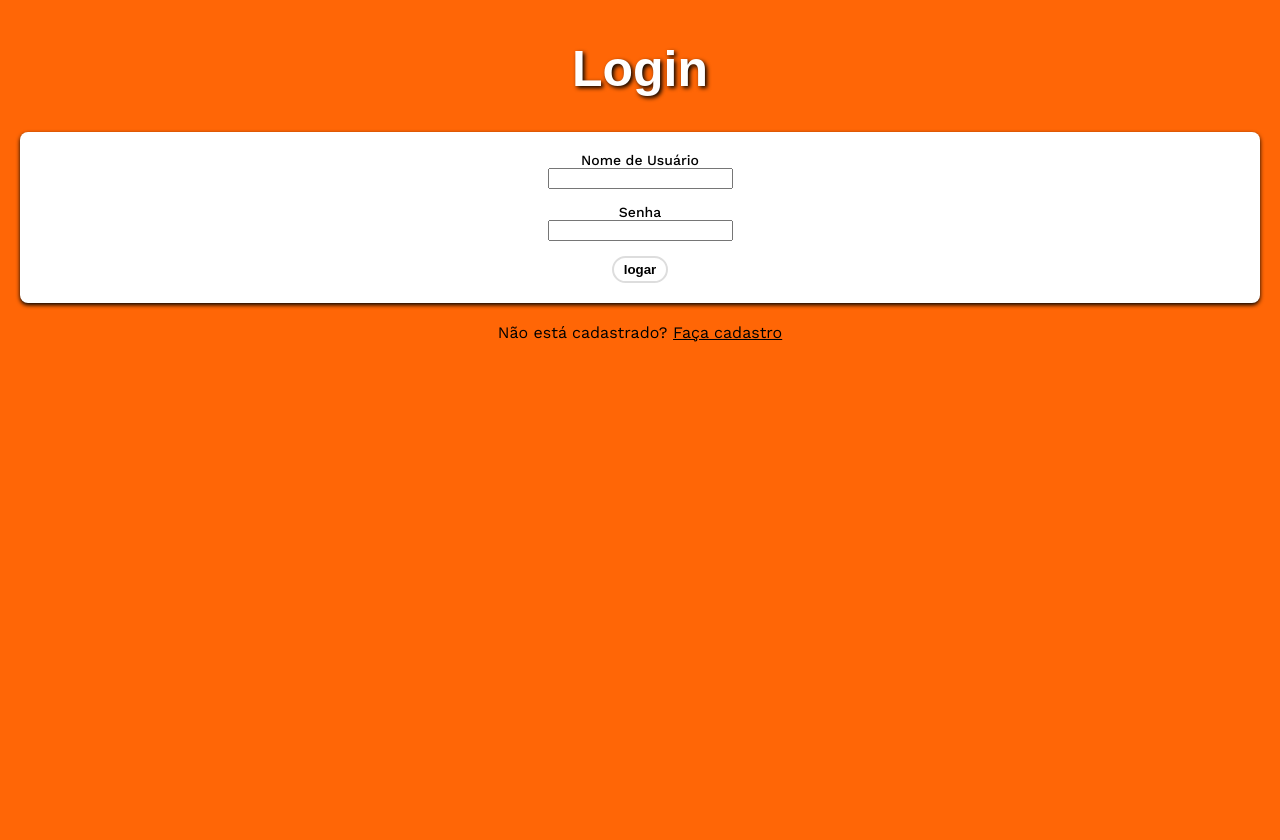
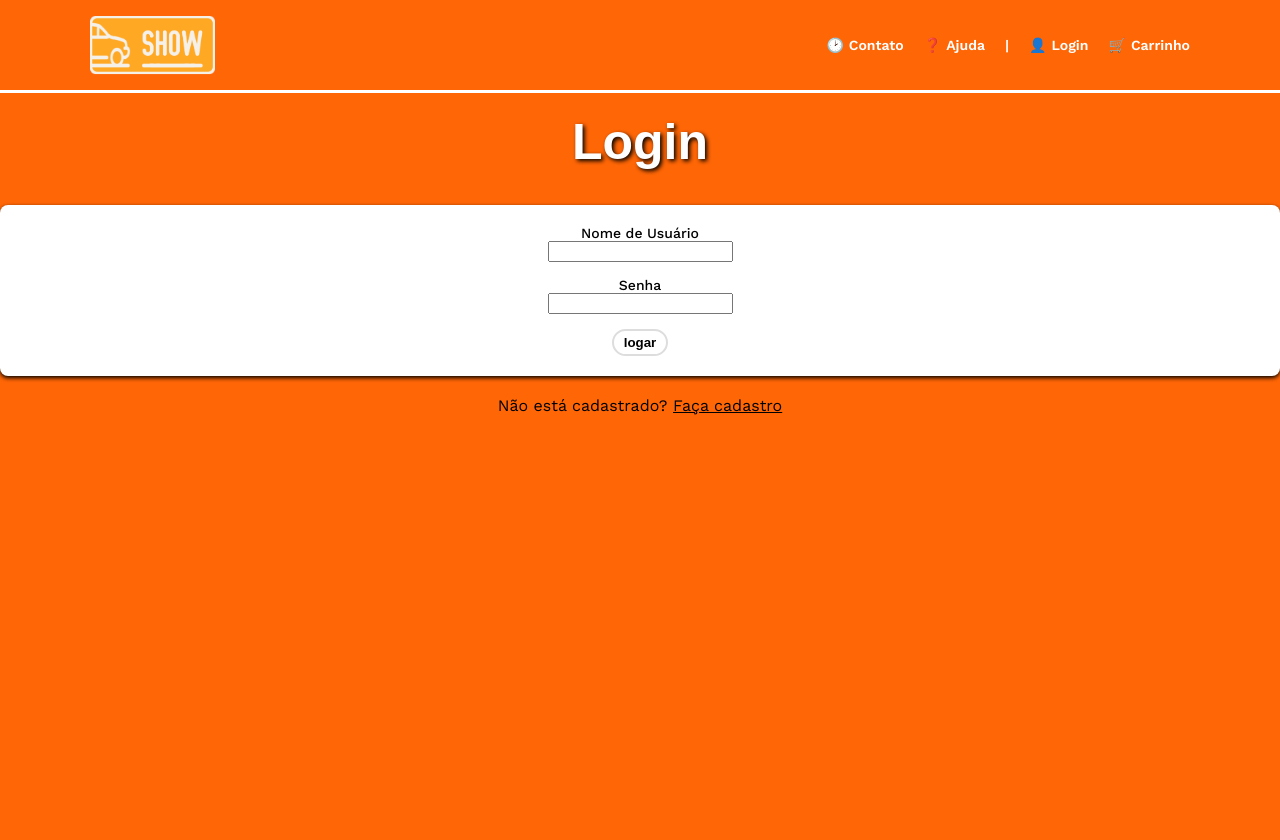
Before and after one commit to gabrielokimura/Projeto_Agostinho_2025, a Flask app: page /login in a window 1280 px wide. After the commit the page ends 415 px from the top, so only its background shows below. Run offline with Flask 3, Linux system fonts and the light colour scheme.

Commit message:
Header implementado na página de login
coloquei o header no login. o header tem a logo da locadora Show (ícone não clicavel) e logo depois tem um menu de navegação com os botões de "contato", "ajuda", "login" e "carrinho" com seus respectivos ícones de emoji.

OBS: o botao de carrinho deve ser removido futuramente; será colocado header nas outras paginas

```diff
--- a/projeto_agostinho/static/estilo.css
+++ b/projeto_agostinho/static/estilo.css
@@ -40,10 +40,67 @@ body{
     display: block;
     justify-content: center;
     align-items: center;
-    padding: 20px;
     margin: 0;
     min-height: 100vh;
 }
+
+header {
+    background-color: #ff6606;
+    padding: 10px 0;
+    border-bottom: 3px solid #fff;
+    display: flex;
+    justify-content: center;
+}
+
+header .container {
+  max-width: 1100px; /* same as search form */
+  width: 100%;
+  padding: 0 30px; /* same horizontal padding as search panel */
+  display: flex;
+  align-items: center;
+  justify-content: space-between;
+}
+
+.logo {
+  display: flex;
+  align-items: center;
+}
+.logo img {
+  height: 70px;
+  margin-right: 10px;
+}
+
+  nav {
+    display: flex;
+    align-items: center;
+    gap: 20px;
+    color: white;
+    font-weight: 600;
+    font-size: 14px;
+  }
+  nav a {
+    color: white;
+    text-decoration: none;
+    display: flex;
+    align-items: center;
+    gap: 5px;
+  }
+  nav a:hover {
+    text-decoration: underline;
+  }
+  /* Icons placeholders: use emojis or unicode for simplicity */
+  .icon-contato::before {
+    content: "\1F551"; /* Clock emoji */
+  }
+  .icon-ajuda::before {
+    content: "\2753"; /* Question mark emoji */
+  }
+  .icon-login::before {
+    content: "\1F464"; /* Bust in silhouette */
+  }
+  .icon-carrinho::before {
+    content: "\1F6D2"; /* Shopping cart */
+  }
 
 label{
     display: block;
--- a/projeto_agostinho/templates/login.html
+++ b/projeto_agostinho/templates/login.html
@@ -7,6 +7,22 @@
     <link rel="stylesheet" href="{{ url_for('static', filename='estilo.css') }}">
 </head>
 <body>
+
+<header>
+  <div class="container">
+    <div class="logo">
+        <img src="{{ url_for('static', filename='imagens/Isologo Show.png') }}" alt="Show" />
+    </div>
+    <nav>
+      <a href="#" class="icon-contato">Contato</a>
+      <a href="#" class="icon-ajuda">Ajuda</a>
+      <span>|</span>
+      <a href="#" class="icon-login">Login</a>
+      <a href="#" class="icon-carrinho">Carrinho</a>
+    </nav>
+  </div>
+</header>
+
 
 <center>
 <h1>Login</h1>
```
Also changed, not shown: projeto_agostinho/static/imagens/Isologo Show.png (added).
